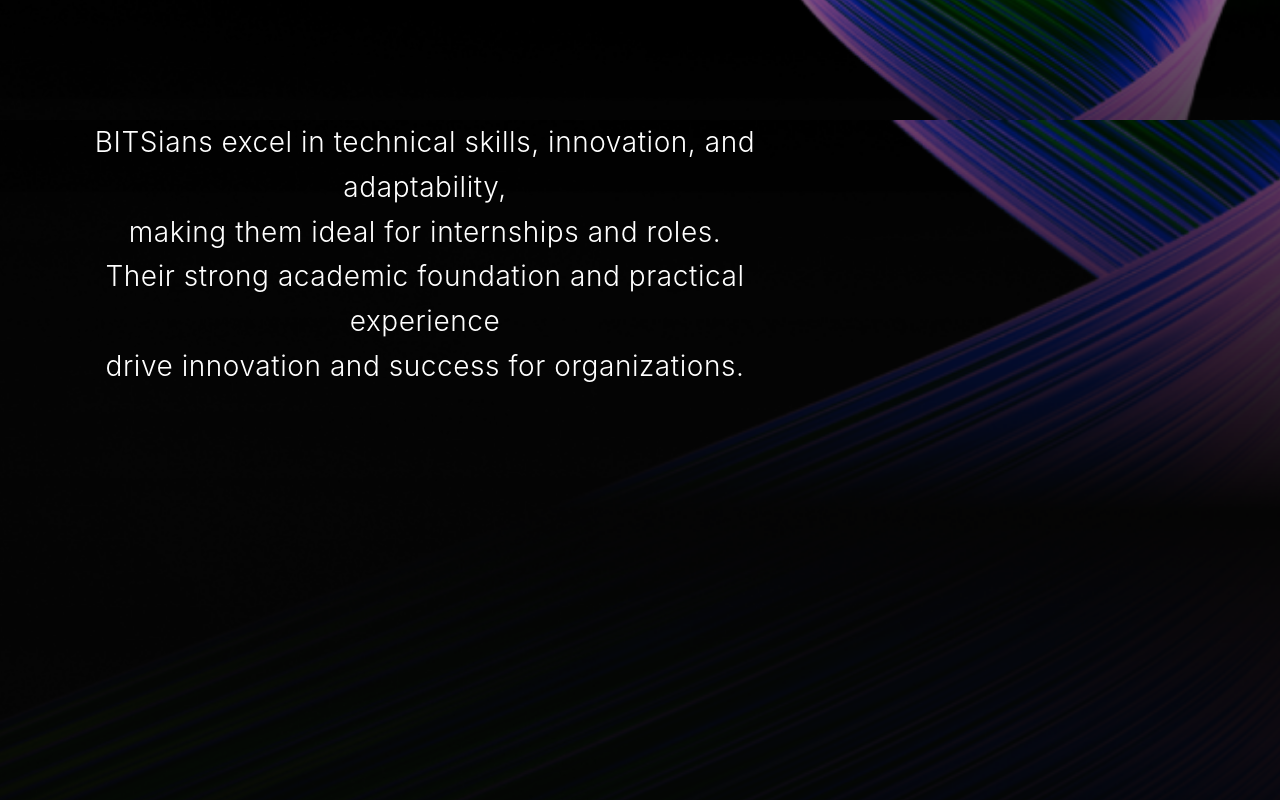
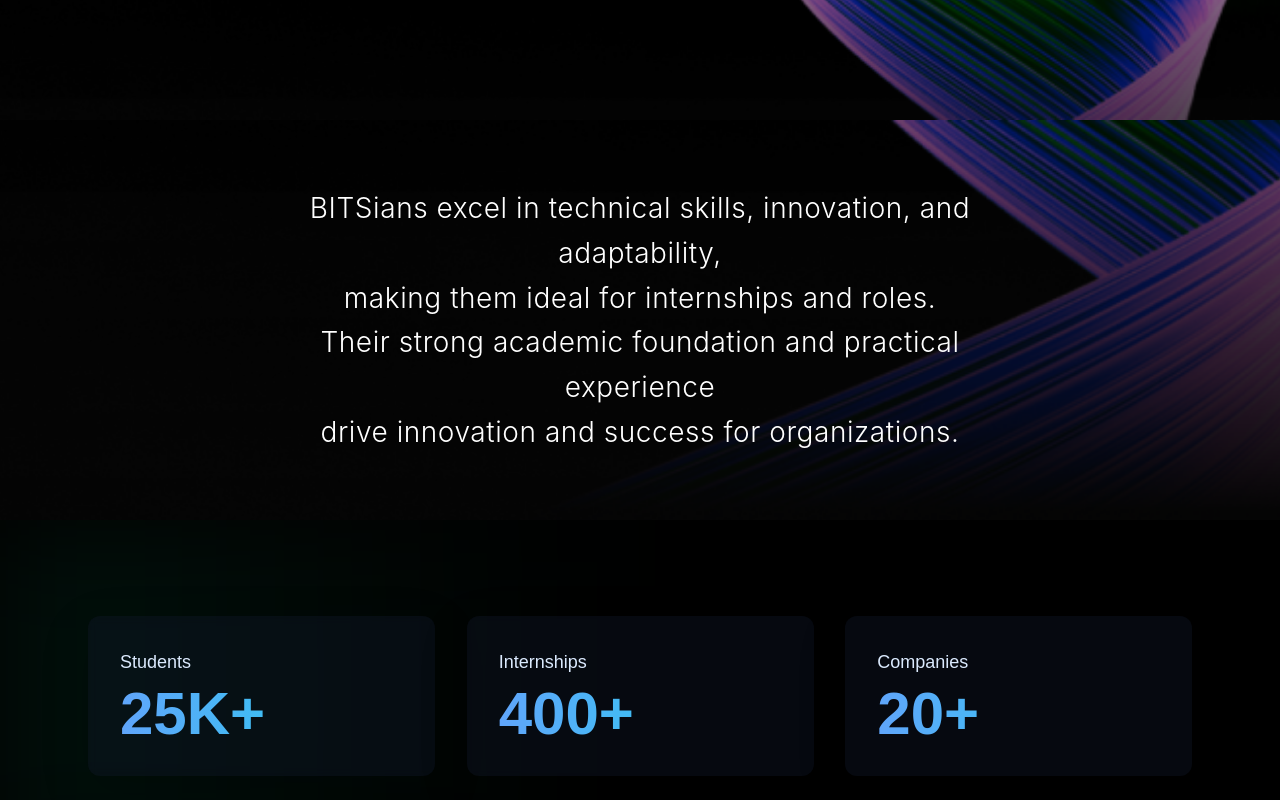
Before and after one commit to ArnavG5107/Bits-Connect, a React (Create React App) app in the folder frontend/: page / in a window 1280 px wide. Shown: the part 680-1480 px from the top of the page. Built offline with nearby package versions, Linux system fonts and the light colour scheme.

Commit message:
Update Hero2.js

```diff
--- a/frontend/src/Components/Home/Hero2.js
+++ b/frontend/src/Components/Home/Hero2.js
@@ -6,16 +6,16 @@
         <div style={{
             position: 'relative',
             width: '100vw',
-                    height: '100vh',
+            height: '50vh', // Changed to 50% of viewport height
             overflow: 'hidden'
         }}>
-                    {/* Background Image */}
+            {/* Background Image - Showing only top 50% */}
             <div style={{
                 position: 'absolute',
                 top: 0,
                 left: 0,
                 width: '100%',
-                        height: '100%'
+                height: '200%' // Double the height to show only top half
             }}>
                 <img
                     src={backgroundImage}
@@ -24,7 +24,7 @@
                         width: '100%',
                         height: '100%',
                         objectFit: 'cover',
-                                objectPosition: 'center'
+                        objectPosition: 'center top' // Align to top of image
                     }}
                 />
             </div>
@@ -41,18 +41,22 @@
 
             {/* Text content - centered with proper styling */}
             <div style={{
-                position: 'relative',
+                position: 'absolute',
+                top: '50%',
+                left: '50%',
+                transform: 'translate(-50%, -50%)',
                 zIndex: 10,
                 maxWidth: '850px',
                 textAlign: 'center',
-                padding: '0 2rem'
+                padding: '0 2rem',
+                width: '100%'
             }}>
                 <p style={{
                     color: 'white',
                     fontSize: '1.75rem',
                     lineHeight: 1.6,
                     fontWeight: '300',
-                    fontFamily: 'Inter, Arial, sans-serif', // Using a thin modern font
+                    fontFamily: 'Inter, Arial, sans-serif',
                     margin: 0,
                     letterSpacing: '0.02em'
                 }}>
```
Lines whose indentation alone changed are shown as unchanged.
